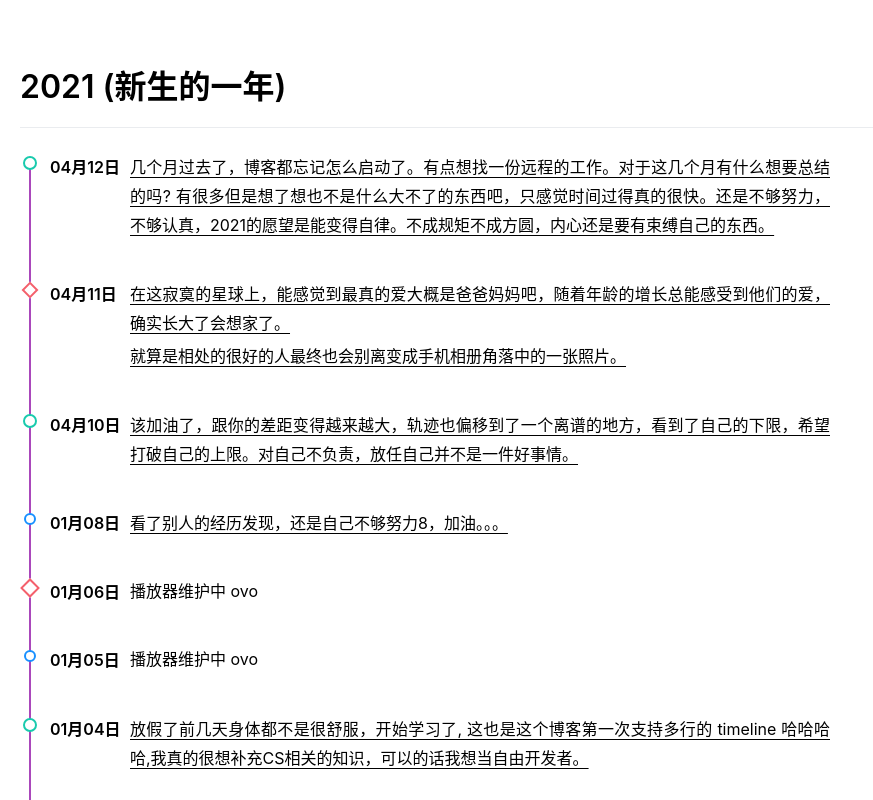
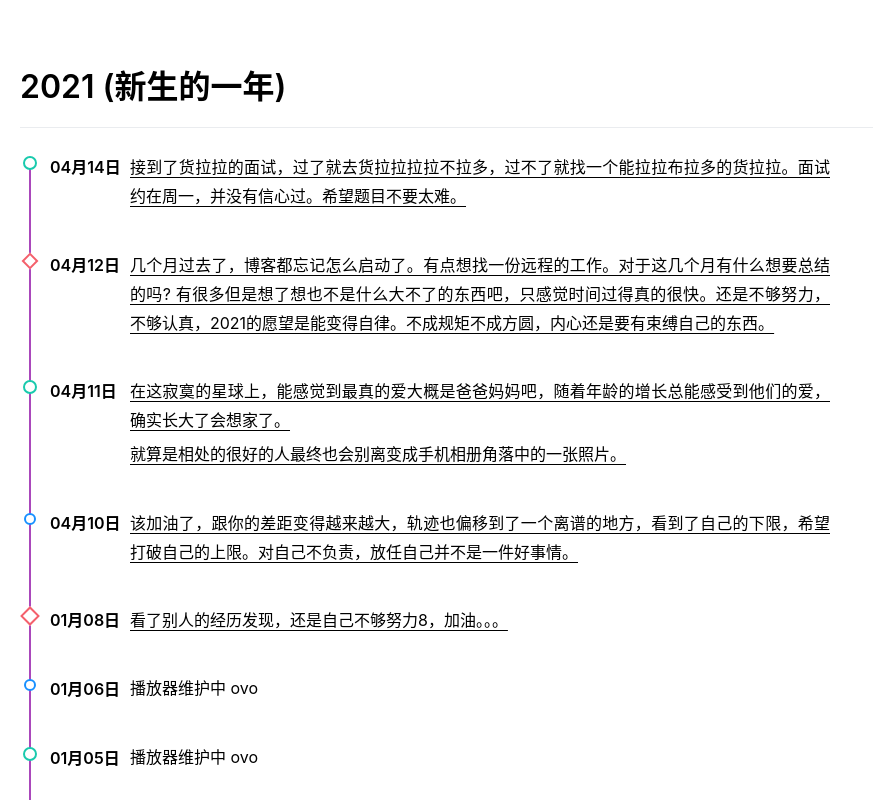
Before and after one commit to Nbsaw/dura, a Next.js app: page /timeline/components/RenderTimeLine in a window 1280 px wide. Shown: the top 800 px of the page, without its empty margins (0-873 px from the left). Built offline with nearby package versions, Linux system fonts and the light colour scheme; a web font is replaced by a local one.

Commit message:
feat: new event

```diff
--- a/constant/timeline.tsx
+++ b/constant/timeline.tsx
@@ -50,6 +50,10 @@ interface TimelineType {
 
 const Timeline: TimelineType = {
   "2021 (新生的一年)": [
+    {
+      time: '04月14日',
+      text: "接到了货拉拉的面试，过了就去货拉拉拉拉不拉多，过不了就找一个能拉拉布拉多的货拉拉。面试约在周一，并没有信心过。希望题目不要太难。"
+    },
     {
       time: "04月12日",
       text: [
```
